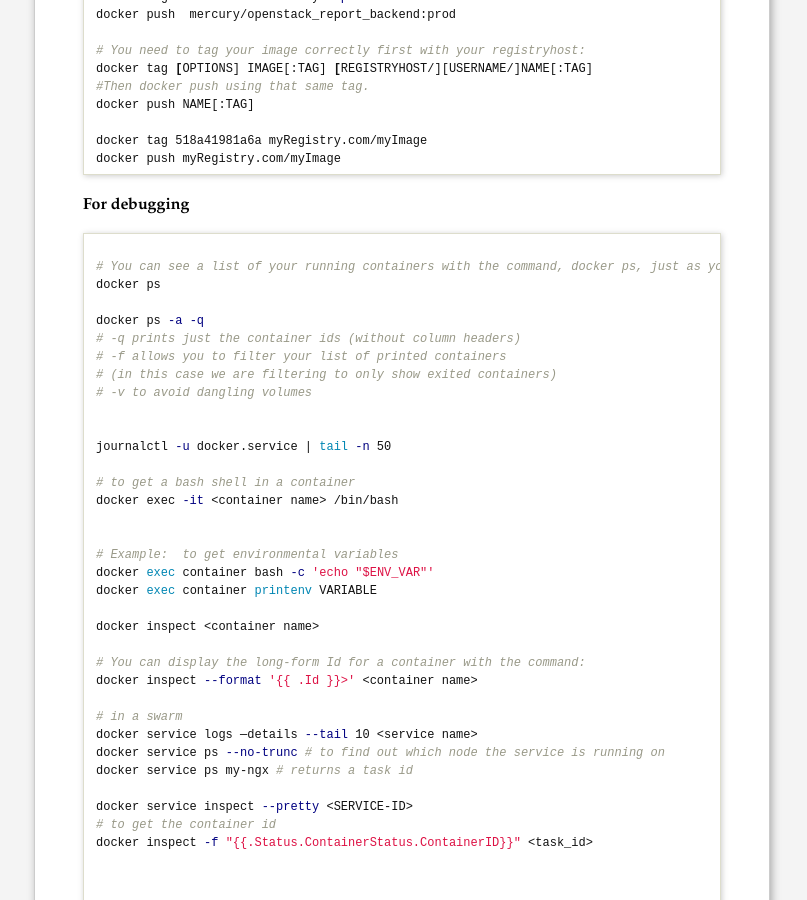
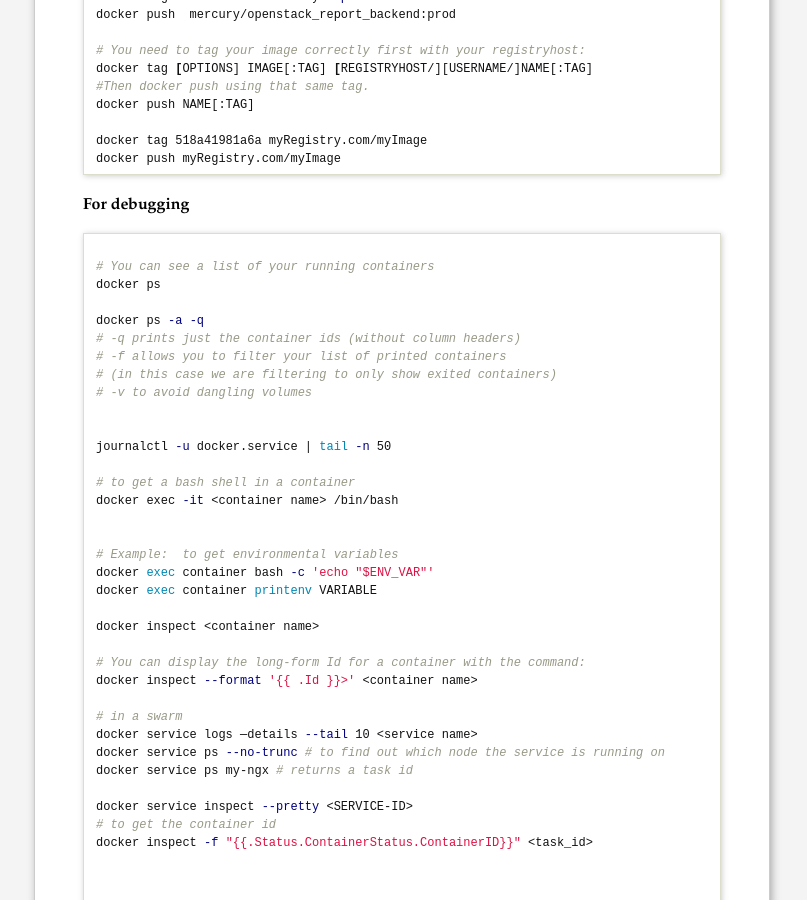
Before and after one commit to piyushahuja/piyushahuja.github.io, a Jekyll site: the page built from _posts/tech/2020-04-15-docker.md, in a window 1280 px wide and 900 px high, scrolled down 3241 px. Shown: the whole window, without its empty margins (238-1045 px from the left). Built offline with Jekyll 4.4.1, drawn with Linux system fonts in a browser that asks for light colours.

````diff
--- a/_posts/tech/2020-04-15-docker.md
+++ b/_posts/tech/2020-04-15-docker.md
@@ -115,7 +115,7 @@ docker push myRegistry.com/myImage
 
 ```sh
 
-# You can see a list of your running containers with the command, docker ps, just as you would in Linux.
+# You can see a list of your running containers
 docker ps
 
 docker ps -a -q
````
